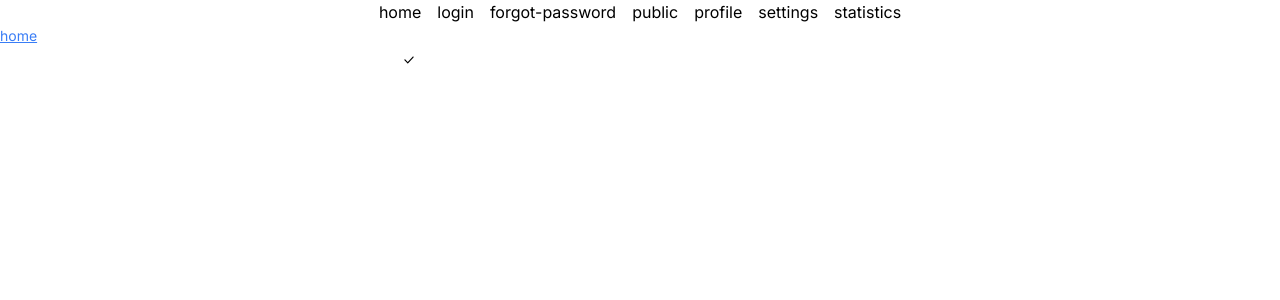
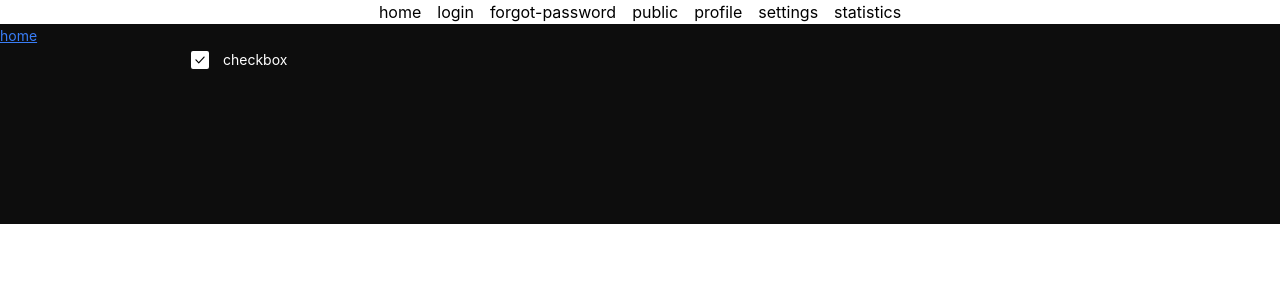
Before and after one commit to instaitincubator/instagram, a Next.js app: page / in a window 1280 px wide. Shown: the top 300 px of the page. Built offline with nearby package versions, Linux system fonts and the light colour scheme.

Commit message:
KAN-4 feat: add Checkbox.tsx (ready for review)

```diff
--- a/src/pages/index.tsx
+++ b/src/pages/index.tsx
@@ -1,14 +1,11 @@
 import { getLayout } from '@/app/layouts/mainLayout/Layout'
 import { Checkbox } from '@/shared/ui/Checkbox/Checkbox'
-import { Inter } from 'next/font/google'
-
-const inter = Inter({ subsets: ['latin'] })
 
 export default function Home() {
   return (
-    <div className="h-[200px] ">
+    <div className="h-[200px] bg-dark-700">
       <div className="text-regular-link ">home</div>
-      <Checkbox checked className="pl-[400px]" label="checkbox" />
+      <Checkbox checked className="pl-[200px]" label="checkbox" />
     </div>
   )
 }
--- a/src/shared/ui/Checkbox/Checkbox.tsx
+++ b/src/shared/ui/Checkbox/Checkbox.tsx
@@ -14,12 +14,15 @@ export type CheckboxProps = ComponentPropsWithoutRef<'div'> &
 export const Checkbox = forwardRef<ElementRef<'div'>, CheckboxProps>(
   ({ checked, className, disabled = false, label, onValueChange, ...props }, ref) => {
     return (
-      <div className={clsx('flex select-none gap-2 items-center', className)} ref={ref} {...props}>
+      <div
+        className={clsx('flex select-none gap-2 items-center relative', className)}
+        ref={ref}
+        {...props}
+      >
+        <div className="relative group">
           <div
             className={clsx(
-            'w-[18px] relative h-[18px] border-[2px] border-light-100 rounded-sm ',
-            'before:h-[34px] before:w-[34px] before:hover:absolute before:active:bg-dark-100/30 before:hover:bg-dark-300/30 before:focus:bg-dark-500/30',
-            'before:rounded-3xl before:top-1/2 before:left-1/2 before:transform before:-translate-x-1/2 before:-translate-y-1/2 before:z-[-1]',
+              'w-[18px] absolute top-1/2 left-1/2 transform -translate-x-1/2 -translate-y-1/2 h-[18px] border-[2px] border-light-100 rounded-sm z-20',
               disabled && 'border-[2px] border-light-900',
               checked && disabled && 'bg-light-900',
               checked && 'bg-light-100'
@@ -32,8 +35,12 @@ export const Checkbox = forwardRef<ElementRef<'div'>, CheckboxProps>(
               </div>
             )}
           </div>
-        {label && <label className="text-regular-14 text-light-100 ">{label}</label>}
+          <div className="z-10 absolute w-[34px] h-[34px] group-hover:bg-dark-300 group-active:bg-dark-100 group-focus:bg-dark-500  top-1/2 left-1/2 transform -translate-x-1/2 -translate-y-1/2 rounded-3xl"></div>
+        </div>
+        {label && <label className="text-regular-14 text-light-100 pl-[15px]">{label}</label>}
       </div>
     )
   }
 )
+// 'before:h-[34px] before:w-[34px] before:hover:absolute before:active:bg-dark-100/30 before:hover:bg-dark-300/30 before:focus:bg-dark-500/30',
+//   'before:rounded-3xl before:top-1/2 before:left-1/2 before:transform before:-translate-x-1/2 before:-translate-y-1/2',
```
Lines whose indentation alone changed are shown as unchanged.
